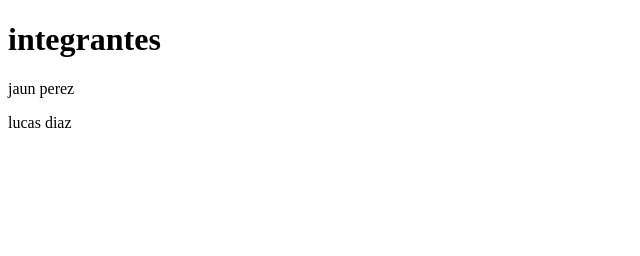
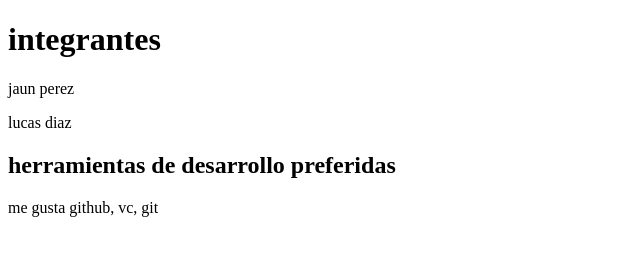
Before and after one commit to martincuezzo/tp1ejemplo, a plain HTML site: page index.html in a window 1280 px wide. Shown: the whole page, without its empty margins (0-640 px from the left). Drawn offline with Linux system fonts and the light colour scheme.

Commit message:
herramientas de desarrollo

```diff
--- a/index.html
+++ b/index.html
@@ -10,5 +10,8 @@
     <p>jaun perez</p>
     <p>lucas diaz</p>
 
+    <h2>herramientas de desarrollo preferidas</h2>
+    <p>me gusta github, vc, git</p>
+
 </body>
 </html>
```
